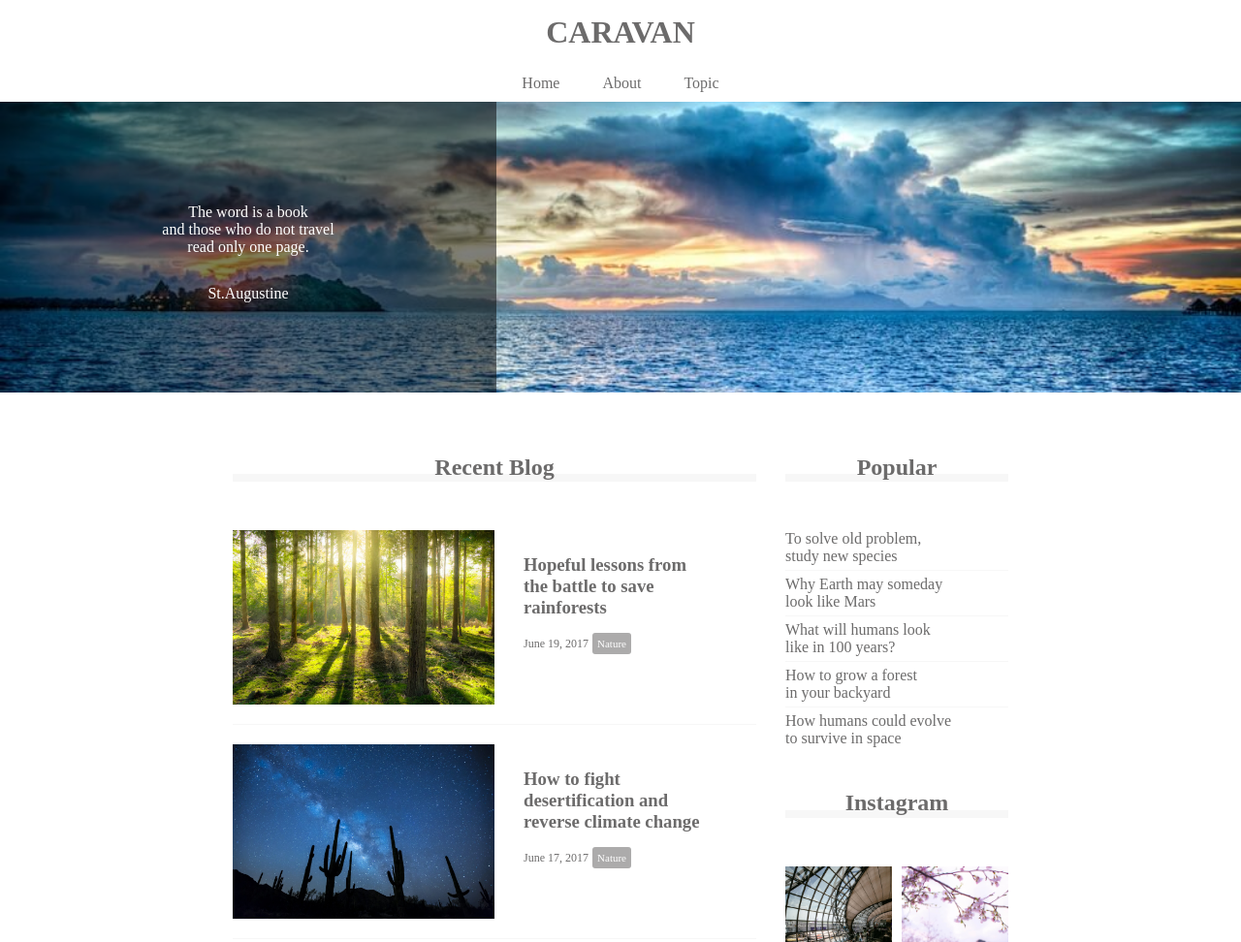
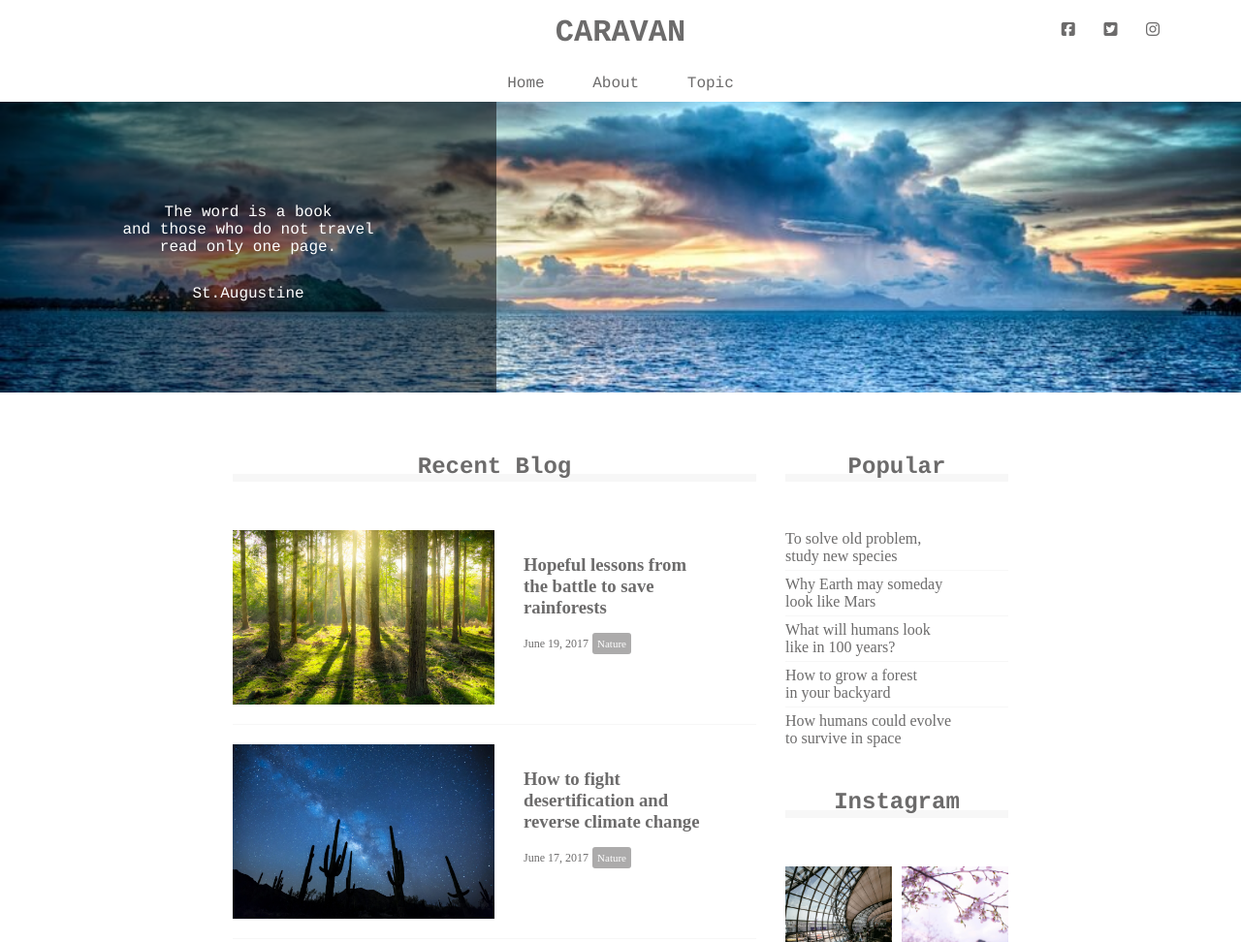
Before and after one commit to kazu-png/caravan, a plain HTML site: page index.html in a window 1280 px wide. Shown: the top 972 px of the page at 97% size. Drawn offline with Linux system fonts and the light colour scheme.

Commit message:
[Update]仕上げ

```diff
--- a/index.html
+++ b/index.html
@@ -14,11 +14,17 @@
   <body>
 
     <header>
-      <h1 class="heading">
+      <h1 class="headline">
         <a href="index.html">
           CARAVAN
         </a>
       </h1>
+
+      <div class="social">
+        <i class="fab fa-facebook-square"></i>
+        <i class="fab fa-twitter-square"></i>
+        <i class="fab fa-instagram"></i>
+      </div>
     </header>
 
     <nav>
@@ -160,7 +166,7 @@
             <p class="categories-text">Nature(32)</p>
             <p class="categories-text">Education(9)</p>
             <p class="categories-text">Adventure(23)</p>
-            <p class="categories-text">Comuunication(14)</p>
+            <p class="categories-text">Communication(14)</p>
          </div>
 
         </section>
--- a/style.css
+++ b/style.css
@@ -9,14 +9,34 @@ a {
   text-decoration: none;
 }
 
+header,
+nav,
+h2,
+.main-visual,
+footer {
+  font-family: Chalkduster, "Bradley Hand", Courier, "Segoe Print", sans-serif;
+}
+
 header {
   width: 90%;
   padding: 15px 0;
   margin: 0 auto;
   text-align: center;
+  position: relative;
 }
 
-header .heading {
+.social i {
+  display: inline-block;
+  margin-left: 20px;
+}
+
+.social {
+  position: absolute;
+  top: 22px;
+  right: 20px;
+}
+
+header .headline {
   font-size: 32px;
 }
 
```
